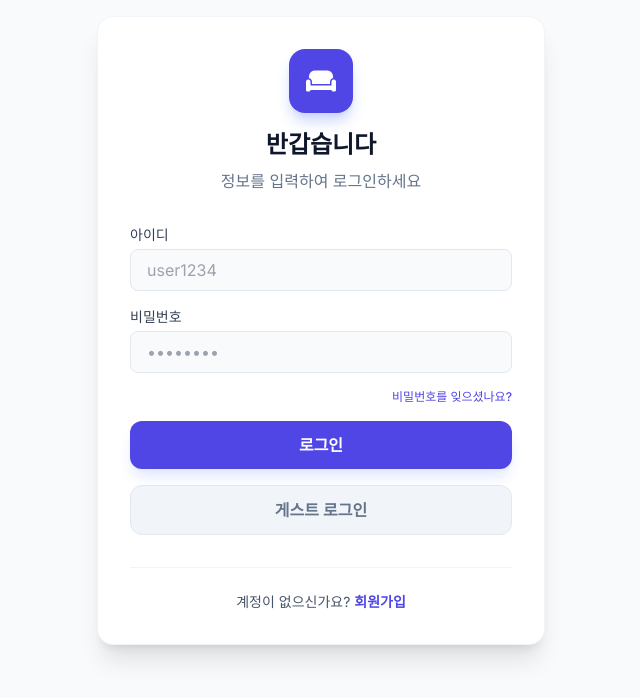
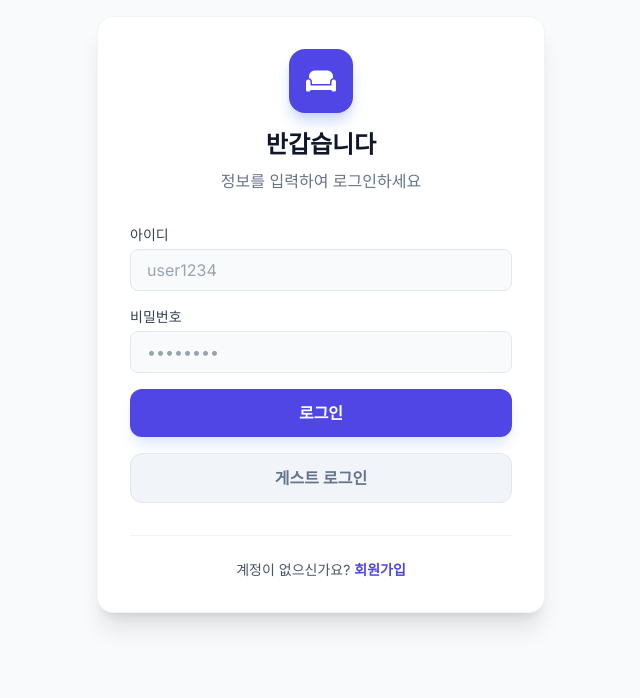
Before and after one commit to serkee5559/reservation-project, a React (Vite) app in the folder frontend/: page /#/login in a window 1280 px wide. Shown: the top 698 px of the page, without its empty margins (319-959 px from the left). Built offline with nearby package versions, Linux system fonts and the light colour scheme; no server answers.

Commit message:
Remove 'Forgot password?' link from login page

```diff
--- a/frontend/pages/LoginPage.tsx
+++ b/frontend/pages/LoginPage.tsx
@@ -149,11 +149,7 @@ export const LoginPage: React.FC = () => {
                         </div>
                     )}
 
-                    <div className="flex justify-end">
-                        <button type="button" className="text-xs text-indigo-600 hover:underline font-medium">
-                            비밀번호를 잊으셨나요?
-                        </button>
-                    </div>
+
 
                     <button
                         type="submit"
```
